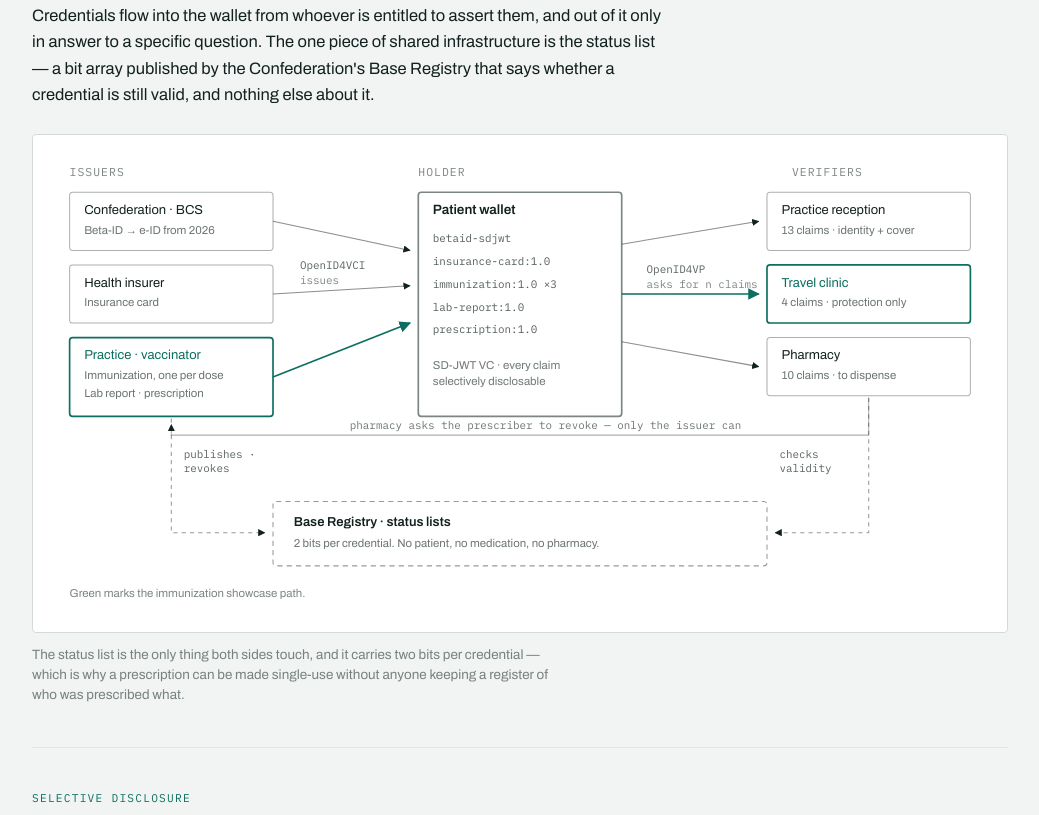
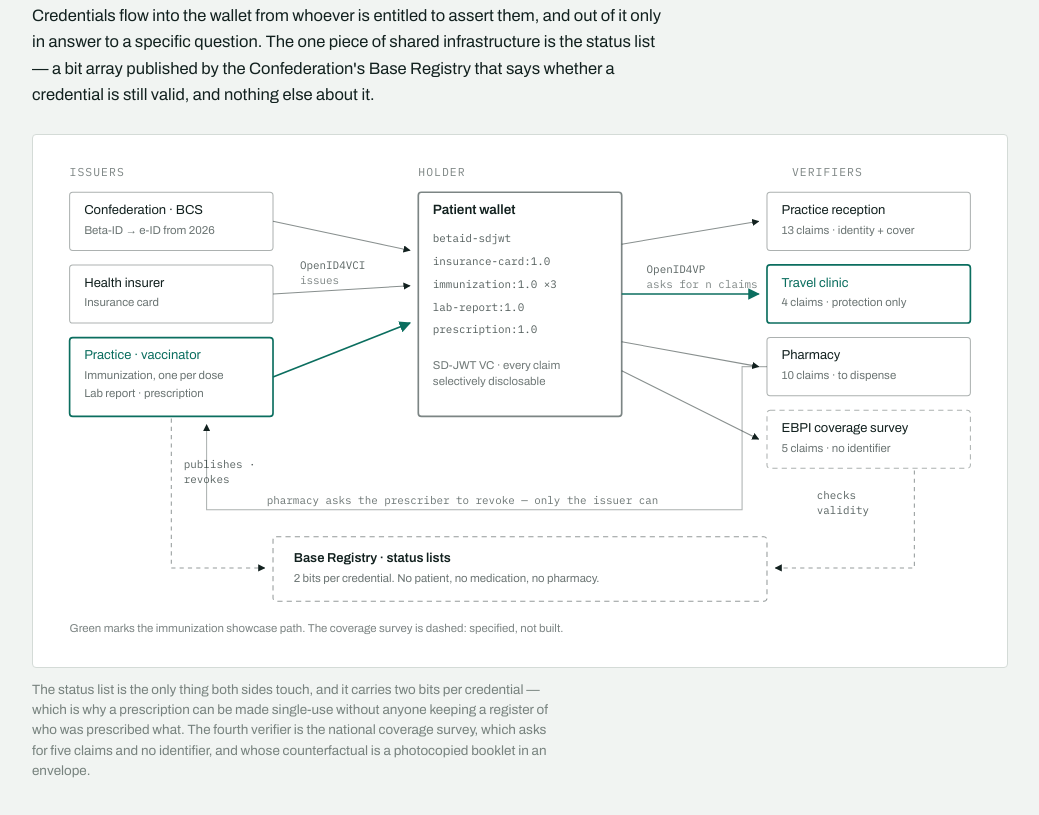
Before and after one commit to DIDAS-swiss/digital-health_swiyu, a website: page site/index.html in a window 1280 px wide. Shown: the part 1281-2096 px from the top of the page, without its empty margins (120-1159 px from the left). Drawn offline with Linux system fonts and the light colour scheme.

Commit message:
Add the coverage survey to the architecture figure
The figure showed three verifiers — practice reception, travel clinic,
pharmacy — and the survey was the one verifier missing from the one
illustration that names them.

It is now a fourth box, dashed to mark it as specified and not built, with
five claims and no identifier set against the thirteen, four and ten the
others take. The legend says what the dash means.

Fitting it meant re-laying out the lower half: the viewBox grows to 470,
the Base Registry moves down, and the redemption edge reroutes to the left
of the verifier column so it no longer crosses the new box or the publish
arrow. Verified the SVG parses as well-formed XML and renders without
overlap at 1180px and at 420px.

The aria-label and the caption now name four verifiers.

```diff
--- a/site/index.html
+++ b/site/index.html
@@ -431,7 +431,7 @@
 
     <figure>
       <div class="figbox">
-        <svg viewBox="0 0 900 436" role="img" aria-label="Issuers write credentials into the patient's wallet over OpenID4VCI; verifiers ask the wallet for specific claims over OpenID4VP; both sides touch only a status list on the Base Registry, which carries no patient data.">
+        <svg viewBox="0 0 900 470" role="img" aria-label="Issuers write credentials into the patient's wallet over OpenID4VCI; four verifiers — practice reception, travel clinic, pharmacy and the national coverage survey — ask the wallet for specific claims over OpenID4VP; both sides touch only a status list on the Base Registry, which carries no patient data.">
           <defs>
             <marker id="ar" viewBox="0 0 10 10" refX="9" refY="5" markerWidth="7" markerHeight="7" orient="auto-start-reverse">
               <path d="M 0 0 L 10 5 L 0 10 z" fill="currentColor"></path>
@@ -488,6 +488,10 @@
             <rect x="688" y="174" width="196" height="56" rx="3" fill="none" stroke="currentColor" stroke-opacity="0.35"></rect>
             <text x="702" y="195">Pharmacy</text>
             <text x="702" y="214" font-size="11" opacity="0.62">10 claims · to dispense</text>
+
+            <rect x="688" y="244" width="196" height="56" rx="3" fill="none" stroke="currentColor" stroke-opacity="0.35" stroke-dasharray="5 4"></rect>
+            <text x="702" y="265">EBPI coverage survey</text>
+            <text x="702" y="284" font-size="11" opacity="0.62">5 claims · no identifier</text>
           </g>
 
           <!-- issue arrows -->
@@ -503,36 +507,38 @@
           <g stroke="currentColor" stroke-opacity="0.5" fill="none">
             <path d="M 548 84 L 680 62" marker-end="url(#ar)"></path>
             <path d="M 548 178 L 680 202" marker-end="url(#ar)"></path>
+            <path d="M 548 206 L 680 272" marker-end="url(#ar)"></path>
           </g>
           <path d="M 548 132 L 680 132" stroke="#0B6E5F" stroke-width="1.6" fill="none" marker-end="url(#ar-acc)"></path>
           <text x="572" y="112" font-family="IBM Plex Mono, monospace" font-size="10.5" fill="currentColor" opacity="0.7">OpenID4VP</text>
           <text x="572" y="126" font-family="IBM Plex Mono, monospace" font-size="10.5" fill="currentColor" opacity="0.55">asks for n claims</text>
 
           <!-- base registry -->
-          <rect x="212" y="332" width="476" height="62" rx="3" fill="none" stroke="currentColor" stroke-opacity="0.45" stroke-dasharray="5 4"></rect>
-          <text x="232" y="356" font-family="Archivo, sans-serif" font-size="12.5" font-weight="600" fill="currentColor">Base Registry · status lists</text>
-          <text x="232" y="376" font-family="Archivo, sans-serif" font-size="11" fill="currentColor" opacity="0.62">2 bits per credential. No patient, no medication, no pharmacy.</text>
+          <rect x="212" y="366" width="476" height="62" rx="3" fill="none" stroke="currentColor" stroke-opacity="0.45" stroke-dasharray="5 4"></rect>
+          <text x="232" y="390" font-family="Archivo, sans-serif" font-size="12.5" font-weight="600" fill="currentColor">Base Registry · status lists</text>
+          <text x="232" y="410" font-family="Archivo, sans-serif" font-size="11" fill="currentColor" opacity="0.62">2 bits per credential. No patient, no medication, no pharmacy.</text>
 
           <!-- status arrows -->
           <g stroke="currentColor" stroke-opacity="0.45" fill="none" stroke-dasharray="4 4">
-            <path d="M 114 252 L 114 362 L 204 362" marker-end="url(#ar)"></path>
-            <path d="M 786 232 L 786 362 L 696 362" marker-end="url(#ar)"></path>
+            <path d="M 114 252 L 114 396 L 204 396" marker-end="url(#ar)"></path>
+            <path d="M 830 302 L 830 396 L 696 396" marker-end="url(#ar)"></path>
           </g>
-          <text x="126" y="290" font-family="IBM Plex Mono, monospace" font-size="10.5" fill="currentColor" opacity="0.7">publishes ·</text>
-          <text x="126" y="304" font-family="IBM Plex Mono, monospace" font-size="10.5" fill="currentColor" opacity="0.7">revokes</text>
-          <text x="700" y="290" font-family="IBM Plex Mono, monospace" font-size="10.5" fill="currentColor" opacity="0.7">checks</text>
-          <text x="700" y="304" font-family="IBM Plex Mono, monospace" font-size="10.5" fill="currentColor" opacity="0.7">validity</text>
+          <text x="126" y="300" font-family="IBM Plex Mono, monospace" font-size="10.5" fill="currentColor" opacity="0.7">publishes ·</text>
+          <text x="126" y="314" font-family="IBM Plex Mono, monospace" font-size="10.5" fill="currentColor" opacity="0.7">revokes</text>
+          <text x="736" y="330" font-family="IBM Plex Mono, monospace" font-size="10.5" fill="currentColor" opacity="0.7">checks</text>
+          <text x="736" y="344" font-family="IBM Plex Mono, monospace" font-size="10.5" fill="currentColor" opacity="0.7">validity</text>
 
-          <!-- redemption edge -->
-          <path d="M 786 232 L 786 268 L 114 268 L 114 258" stroke="currentColor" stroke-opacity="0.35" fill="none" marker-end="url(#ar)"></path>
-          <text x="286" y="262" font-family="IBM Plex Mono, monospace" font-size="10.5" fill="currentColor" opacity="0.62">pharmacy asks the prescriber to revoke — only the issuer can</text>
-          <text x="16" y="424" font-family="Archivo, sans-serif" font-size="11" fill="currentColor" opacity="0.55">Green marks the immunization showcase path.</text>
+          <!-- redemption edge: pharmacy asks the prescriber to revoke -->
+          <path d="M 688 202 L 664 202 L 664 340 L 148 340 L 148 258" stroke="currentColor" stroke-opacity="0.35" fill="none" marker-end="url(#ar)"></path>
+          <text x="206" y="334" font-family="IBM Plex Mono, monospace" font-size="10.5" fill="currentColor" opacity="0.62">pharmacy asks the prescriber to revoke — only the issuer can</text>
+          <text x="16" y="458" font-family="Archivo, sans-serif" font-size="11" fill="currentColor" opacity="0.55">Green marks the immunization showcase path. The coverage survey is dashed: specified, not built.</text>
         </svg>
       </div>
       <figcaption>
         The status list is the only thing both sides touch, and it carries two bits per credential —
         which is why a prescription can be made single-use without anyone keeping a register of who
-        was prescribed what.
+        was prescribed what. The fourth verifier is the national coverage survey, which asks for five
+        claims and no identifier, and whose counterfactual is a photocopied booklet in an envelope.
       </figcaption>
     </figure>
   </section>
```
